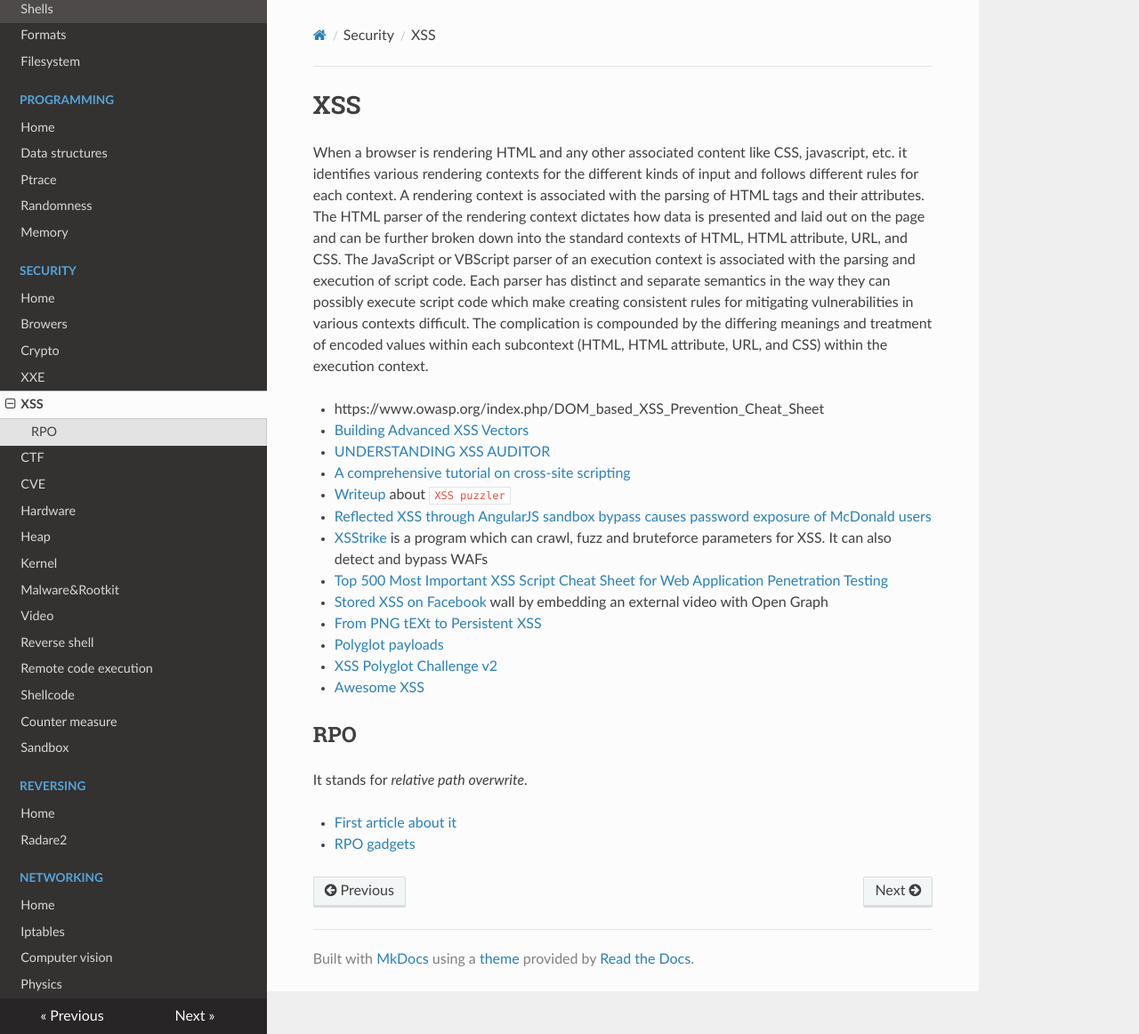
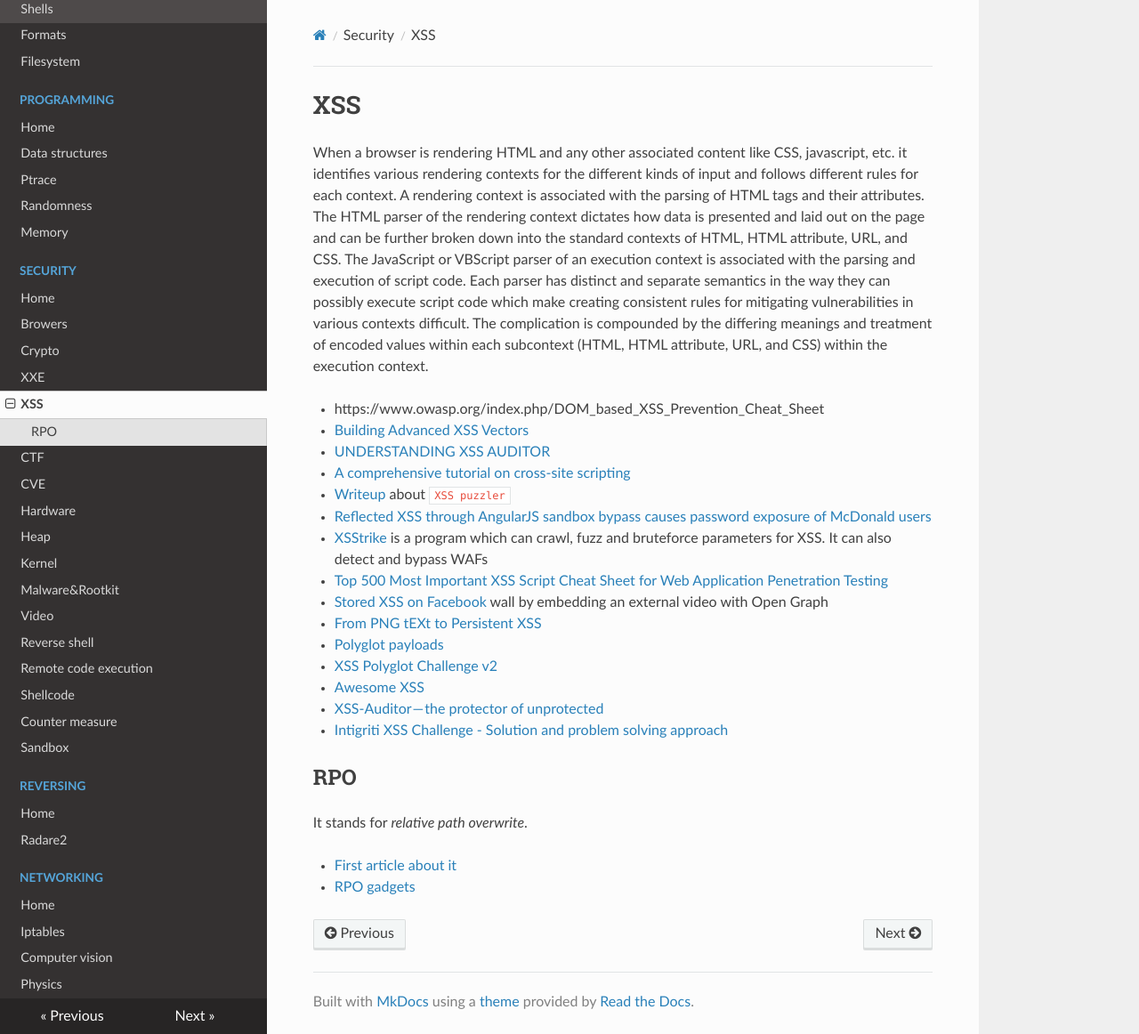
Before and after one commit to gipi/low-level, an MkDocs documentation site: the page built from docs/security/xss.md, in a window 1280 px wide and 1162 px high. Shown: the whole window at 89% size. Built offline with MkDocs 1.6.1, drawn with Linux system fonts in a browser that asks for light colours; nearby versions of some CDN libraries; old or Windows-style settings are respelled for this version of MkDocs.

Commit message:
Update xss.md

```diff
--- a/docs/security/xss.md
+++ b/docs/security/xss.md
@@ -25,6 +25,8 @@ execution context.
  - [Polyglot payloads](https://www.slideshare.net/MathiasKarlsson2/polyglot-payloads-in-practice-by-avlidienbrunn-at-hackpra)
  - [XSS Polyglot Challenge v2](https://polyglot.innerht.ml/)
  - [Awesome XSS](https://github.com/s0md3v/AwesomeXSS)
+ - [XSS-Auditor — the protector of unprotected](https://medium.com/bugbountywriteup/xss-auditor-the-protector-of-unprotected-f900a5e15b7b)
+ - [Intigriti XSS Challenge - Solution and problem solving approach](https://dee-see.github.io/intigriti/xss/2019/05/02/intigriti-xss-challenge-writeup.html)
 
 ## RPO
 
```
